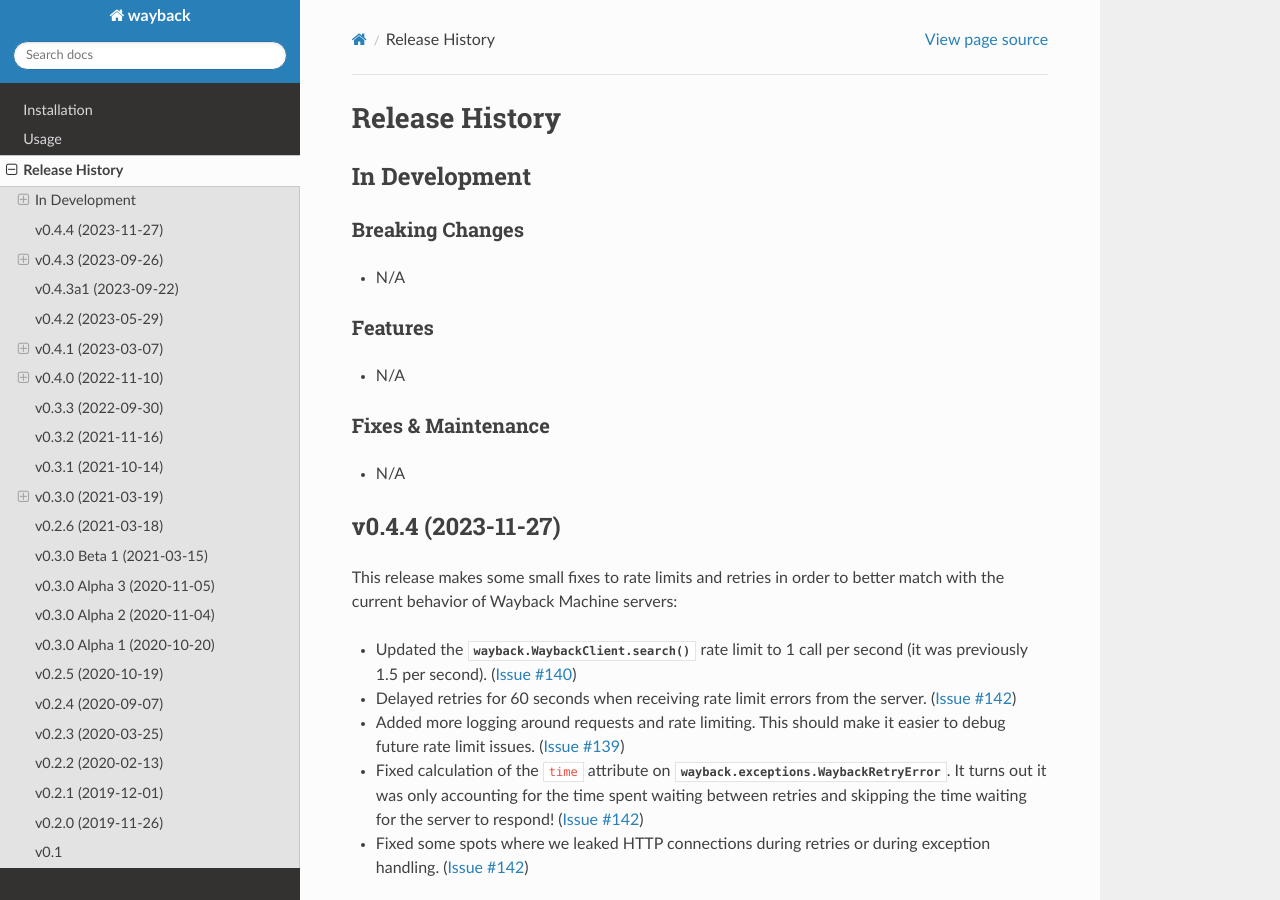
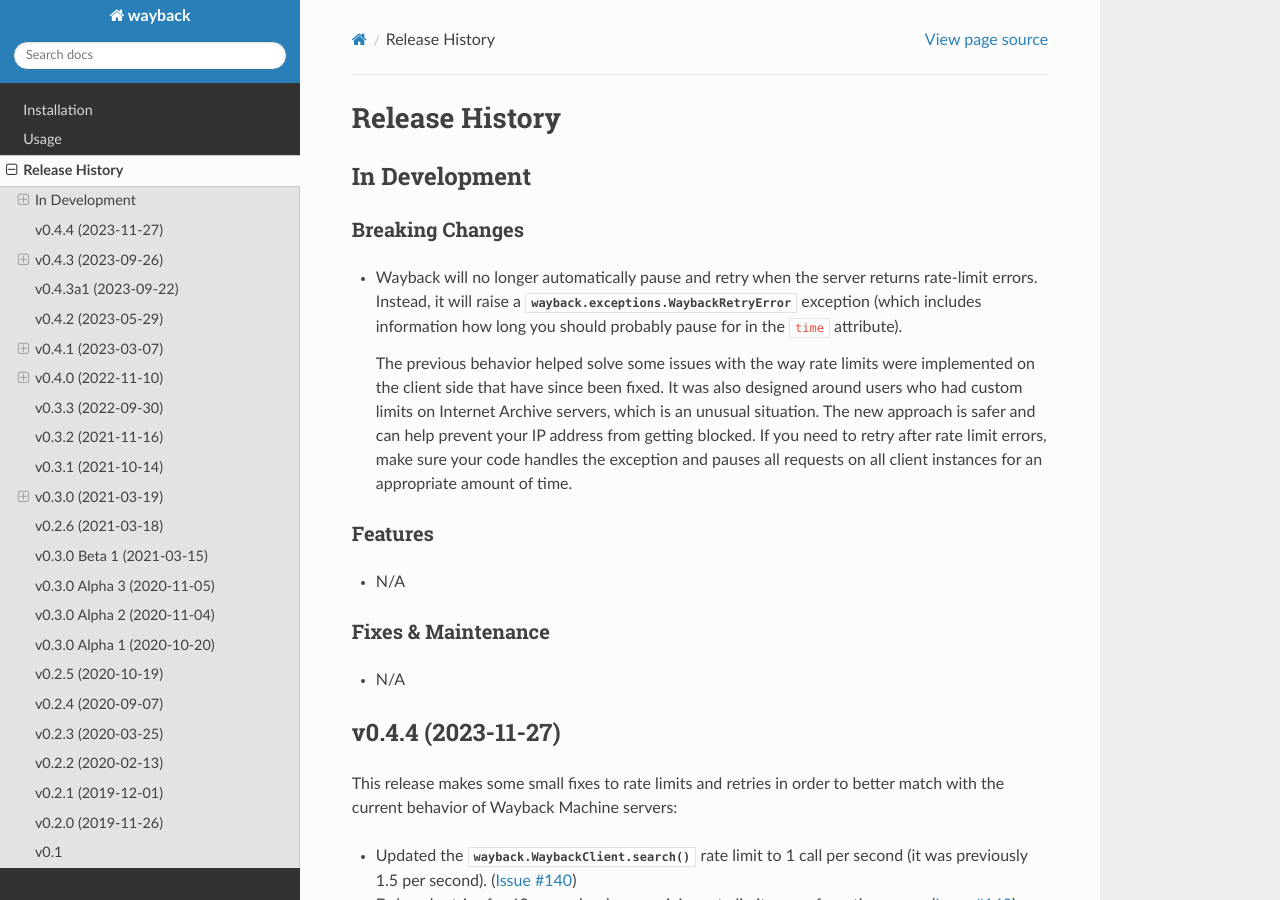
Before and after one commit to edgi-govdata-archiving/wayback, a Sphinx documentation site: the page built from docs/source/release-history.rst, in a window 1280 px wide and 900 px high. Built offline with Sphinx 7.4.7 and the Read the Docs theme 2.0.0, drawn with Linux system fonts in a browser that asks for light colours.

Commit message:
Stop retrying after rate limit errors (#146)
We used to retry requests that got a response with a 429 status code (indicating that you've hit a rate limit on the server) automatically, but we've resolved that this is no longer a good approach. See the discussion in https://github.com/edgi-govdata-archiving/wayback/issues/137#issuecomment-1828873225 for more detail.

```diff
--- a/docs/source/release-history.rst
+++ b/docs/source/release-history.rst
@@ -8,7 +8,9 @@
 Breaking Changes
 ^^^^^^^^^^^^^^^^
 
-- N/A
+- Wayback will no longer automatically pause and retry when the server returns rate-limit errors. Instead, it will raise a :class:`wayback.exceptions.WaybackRetryError` exception (which includes information how long you should probably pause for in the ``time`` attribute).
+
+  The previous behavior helped solve some issues with the way rate limits were implemented on the client side that have since been fixed. It was also designed around users who had custom limits on Internet Archive servers, which is an unusual situation. The new approach is safer and can help prevent your IP address from getting blocked. If you need to retry after rate limit errors, make sure your code handles the exception and pauses all requests on all client instances for an appropriate amount of time.
 
 
 Features
```
Also changed, not shown: 1 other file.
